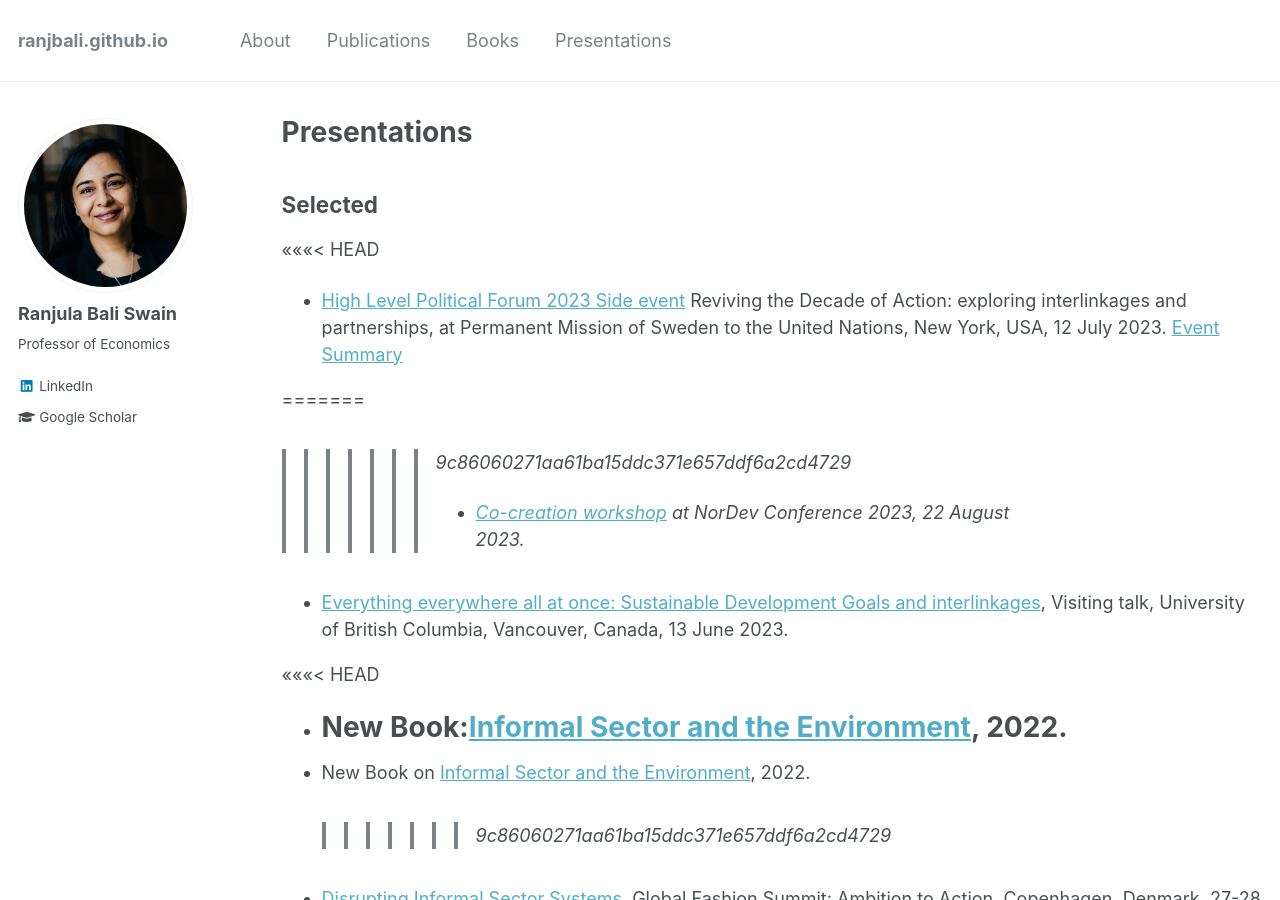
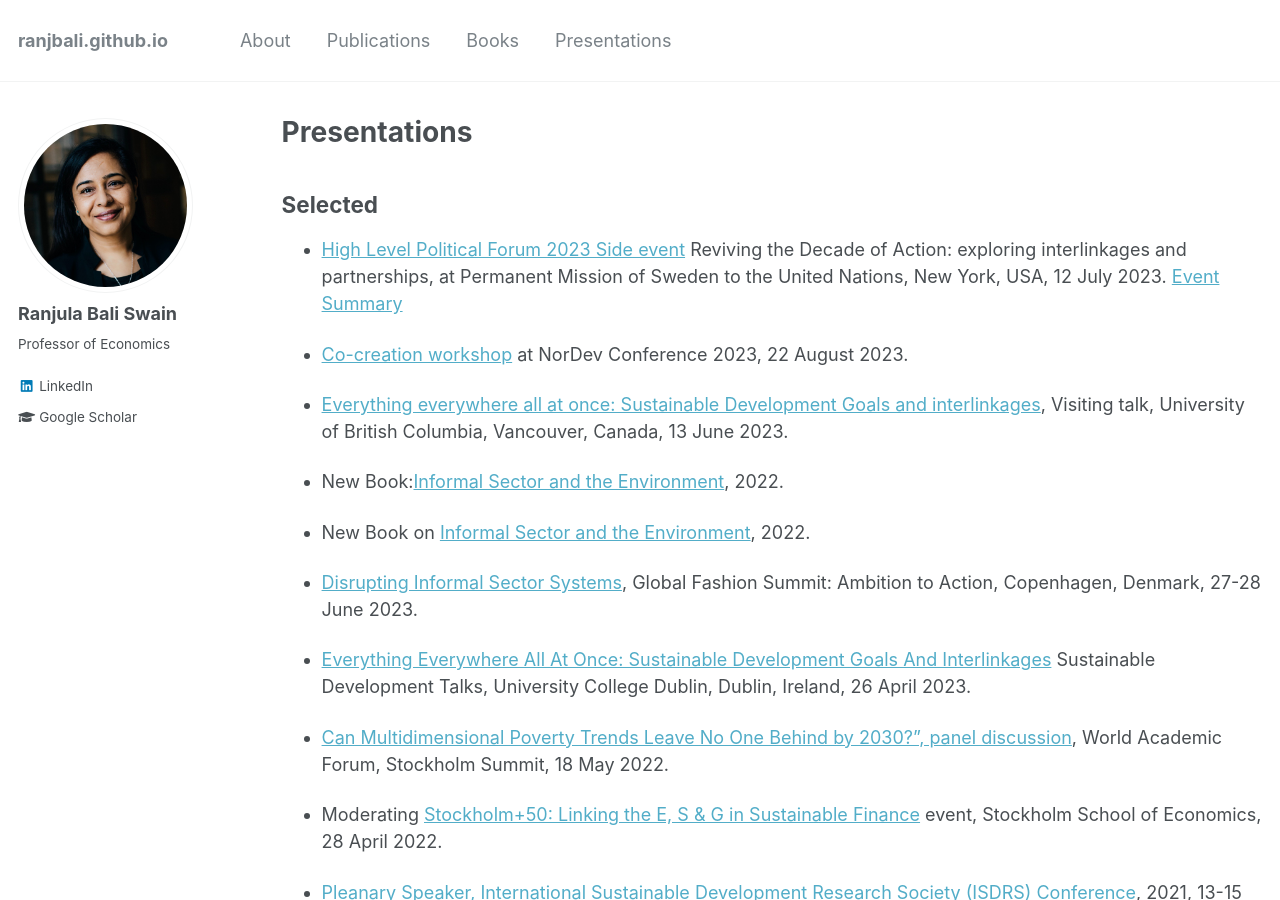
Before and after one commit to ranjbali/ranjbali.github.io, a Jekyll site: the page built from _pages/pastevents.md, in a window 1280 px wide and 900 px high. Built offline with Jekyll 4.4.1, drawn with Linux system fonts in a browser that asks for light colours.

Commit message:
Update pastevents.md

```diff
--- a/_pages/pastevents.md
+++ b/_pages/pastevents.md
@@ -8,20 +8,15 @@ author_profile: true
 {% include base_path %}
 
 ## Selected
-<<<<<<< HEAD
 * [High Level Political Forum 2023 Side event](https://www.hhs.se/en/research/centers/csr/news/high-level-political-forum-2023-reviving-the-decade-of-action-exploring-interlinkages-and-partnerships/)  Reviving the Decade of Action: exploring interlinkages and partnerships, at Permanent Mission of Sweden to the United Nations, New York, USA, 12 July 2023. [Event Summary](../files/HLPF 2023 Side Event Report.pdf)
 
-=======
->>>>>>> 9c86060271aa61ba15ddc371e657ddf6a2cd4729
 * [Co-creation workshop](https://www.hhs.se/en/research/centers/csr/news/co-creation-workshop-at-nordev/) at NorDev Conference 2023, 22 August 2023.
 
 * [Everything everywhere all at once: Sustainable Development Goals and interlinkages](https://ires.ubc.ca/visiting-talk-everything-everywhere-all-at-once-sustainable-development-goals-and-interlinkages/), Visiting talk, University of British Columbia, Vancouver, Canada, 13 June 2023.
 
-<<<<<<< HEAD
 * New Book:[Informal Sector and the Environment](https://www.hhs.se/en/about-us/news/csr/2022/new-book-on-the-informal-sector-and-the-environment-by-csrs-ranjula-bali-swain-and-university-of-readings-uma-kambhampati/), 2022.
-=======
+
 * New Book on [Informal Sector and the Environment](https://www.hhs.se/en/about-us/news/csr/2022/new-book-on-the-informal-sector-and-the-environment-by-csrs-ranjula-bali-swain-and-university-of-readings-uma-kambhampati/), 2022.
->>>>>>> 9c86060271aa61ba15ddc371e657ddf6a2cd4729
 
 * [Disrupting Informal Sector Systems](../files/globalfashionsummit.pdf), Global Fashion Summit: Ambition to Action, Copenhagen, Denmark, 27-28 June 2023.
 
```
